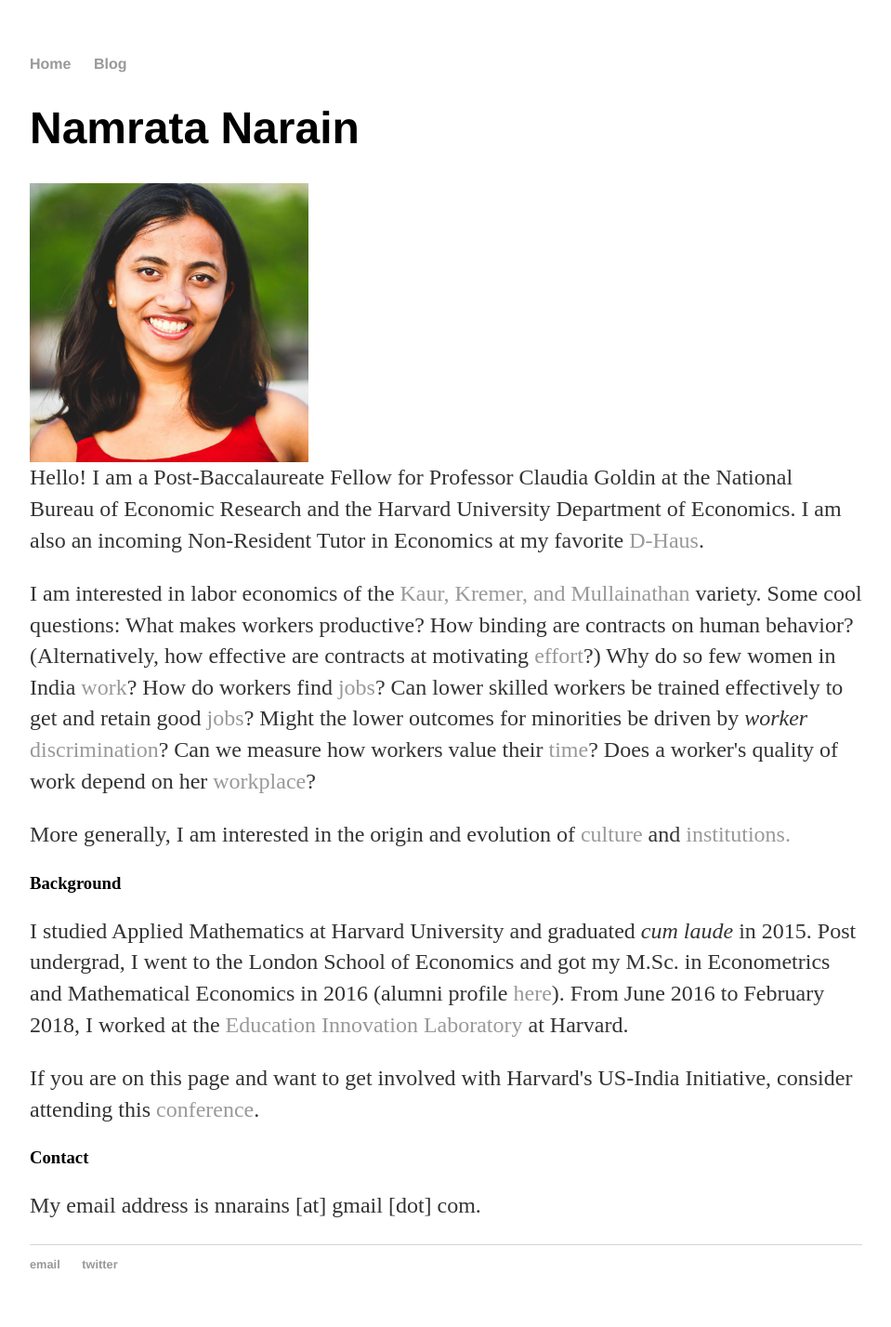
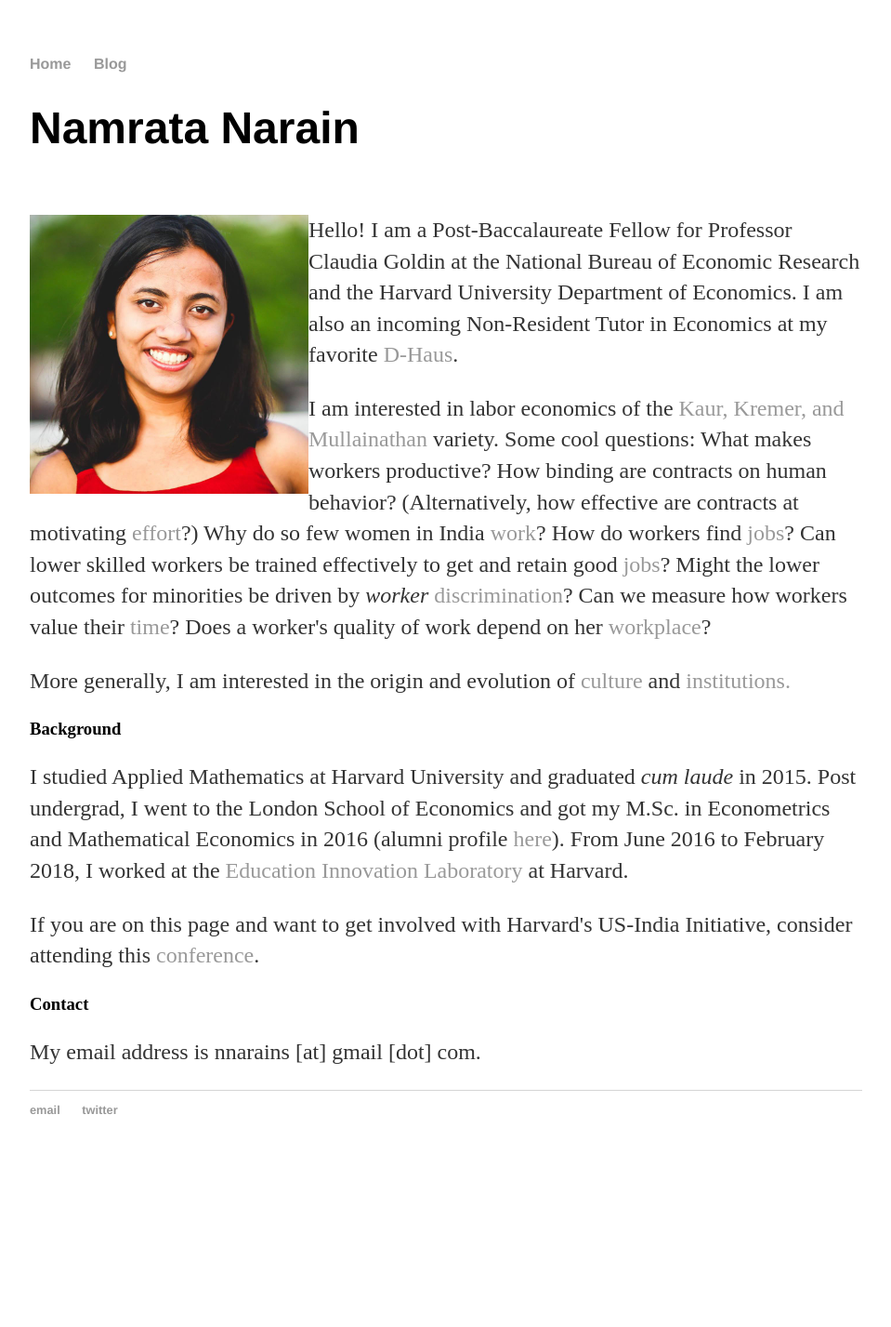
Before and after one commit to namsaxena/namsaxena.github.io, a Jekyll site: the page index.html, which Jekyll copies as it is, in a window 1280 px wide. Shown: the whole page at 93% size, without its empty margins (160-1119 px from the left). Built offline with Jekyll 4.4.1, drawn with Linux system fonts in a browser that asks for light colours; after the commit the page ends 1261 px from its top, so only the background shows below that.

Commit message:
Update index.html

```diff
--- a/index.html
+++ b/index.html
@@ -18,7 +18,7 @@
 
 			<h1> Namrata Narain </h1>
 			 <p>
-			 <img src="https://namsaxena.github.io/images/Narain_Picture.jpg" width = "300" height = "300" align="left"/><br clear="left" />
+			<br clear="left" /> <img src="https://namsaxena.github.io/images/Narain_Picture.jpg" width = "300" height = "300" align="left"/>
 			 Hello! I am a Post-Baccalaureate Fellow for Professor Claudia Goldin at the National Bureau of Economic Research and the Harvard University Department of Economics.
 			I am also an incoming Non-Resident Tutor in Economics at my favorite <a href="https://dunster.harvard.edu/">D-Haus</a>.
 			</p>
```
